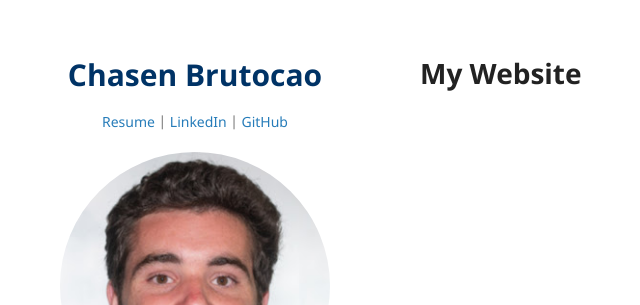
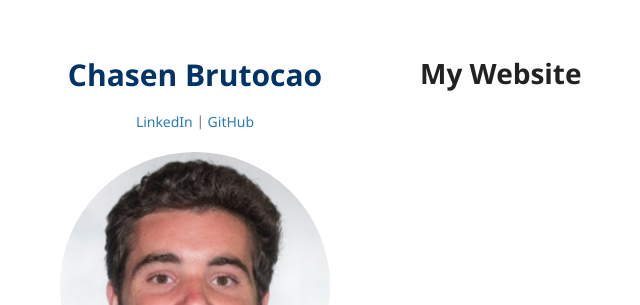
Before and after one commit to chasenbru/chasenbru.github.io, a Jekyll site: the page built from README.md, in a window 1280 px wide. Shown: the top 305 px of the page, without its empty margins (150-790 px from the left). Built offline with Jekyll 4.4.1, drawn with Linux system fonts in a browser that asks for light colours; our own code applies the rules of GitHub Pages for plain Markdown files.

Commit message:
Update default.html

```diff
--- a/_layouts/default.html
+++ b/_layouts/default.html
@@ -21,7 +21,7 @@
     <div class="wrapper">
       <header>
         <h1 style="font-size: 30px; color: #003366; text-align: center;">Chasen Brutocao</h1>
-        <p align="center"> <a href="pdf/resume.pdf">Resume</a> | <a href="https://www.linkedin.com/in/chasen-brutocao/">LinkedIn</a> | <a href="https://github.com/chasenbru">GitHub</a> </p>
+        <p align="center"> <a href="https://www.linkedin.com/in/chasen-brutocao/">LinkedIn</a> | <a href="https://github.com/chasenbru">GitHub</a> </p>
         <!-- <h1><a href="{{ "/" | absolute_url }}">{{ site.title | default: site.github.repository_name }}</a></h1> -->
         {% if site.logo %}
           <img src="{{site.logo | relative_url}}" alt="Logo" class="rounded-image"/>
```
